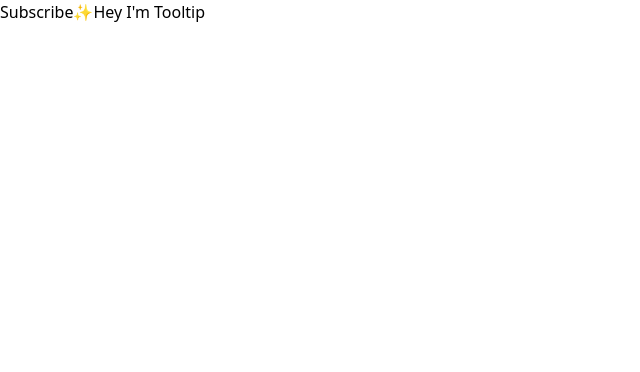
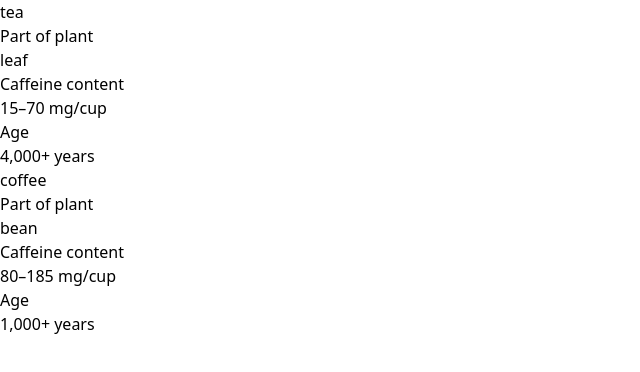
Before and after one commit to believeharsh/Web-Features-React, a React (Vite) app: page / in a window 1280 px wide. Shown: the top 372 px of the page, without its empty margins (0-640 px from the left). Built offline with nearby package versions, Linux system fonts and the light colour scheme.

Commit message:
added conditional rendering

```diff
--- a/src/App.jsx
+++ b/src/App.jsx
@@ -1,11 +1,14 @@
 import React from 'react'
 import UseTooltip from './components/ToolTip/UseTooltip'
+import Conditional from './components/Conditional-Rendering/Conditional'
+
+
 
 const App = () => {
   return (
     <div>
-    <UseTooltip/>
-
+    {/* <UseTooltip/> */}
+    <Conditional/>
     </div>
   )
 }
--- /dev/null
+++ b/src/components/Conditional-Rendering/Conditional.jsx
@@ -0,0 +1,75 @@
+import React from 'react'
+function Item({ name, isPacked }) {
+    // if (isPacked) {
+    //   // return <li className="item">{name} ✔</li>;
+    //   return null;
+    // }
+    // return <li className="item">{name}</li>;
+
+// but rather doing this we can conclude this line form this to this  :
+    return (
+        <li className="item">
+          {isPacked ? name + ' ✔' : name}
+        </li>
+      );
+  }
+
+  function Drink({ name }) {
+    let part, caffeine, age;
+    if (name === 'tea') {
+      part = 'leaf';
+      caffeine = '15–70 mg/cup';
+      age = '4,000+ years';
+    } else if (name === 'coffee') {
+      part = 'bean';
+      caffeine = '80–185 mg/cup';
+      age = '1,000+ years';
+    }
+    return (
+      <section>
+        <h1>{name}</h1>
+        <dl>
+          <dt>Part of plant</dt>
+          <dd>{part}</dd>
+          <dt>Caffeine content</dt>
+          <dd>{caffeine}</dd>
+          <dt>Age</dt>
+          <dd>{age}</dd>
+        </dl>
+      </section>
+    );
+  }
+
+const Conditional = () => {
+  return (
+    // <div>
+    // <section>
+    //   <h1>Sally Ride's Packing List</h1>
+    //   <ul>
+    //     <Item
+    //       isPacked={true}
+    //       name="Space suit"
+    //     />
+    //     <Item
+    //       isPacked={true}
+    //       name="Helmet with a golden leaf"
+    //     />
+    //     <Item
+    //       isPacked={false}
+    //       name="Photo of Tam"
+    //     />
+    //   </ul>
+    // </section>
+
+
+    // </div>
+    <div>
+    <Drink name="tea" />
+    <Drink name="coffee" />
+  </div>
+  )
+}
+
+// Arbitrary JSX: This term simply means JSX code that you write outside of a React component's render method or return statement. It's not associated with any particular component.
+
+export default Conditional
```
